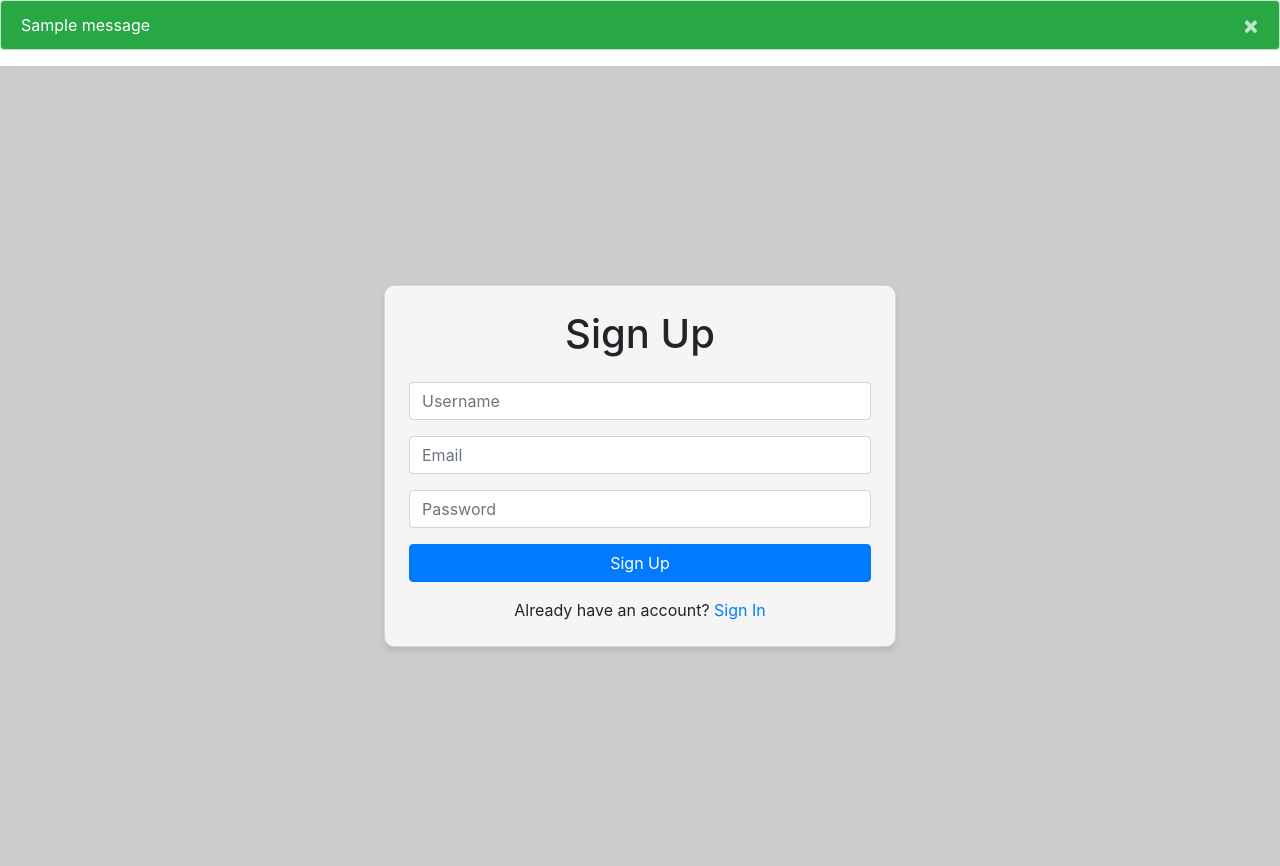
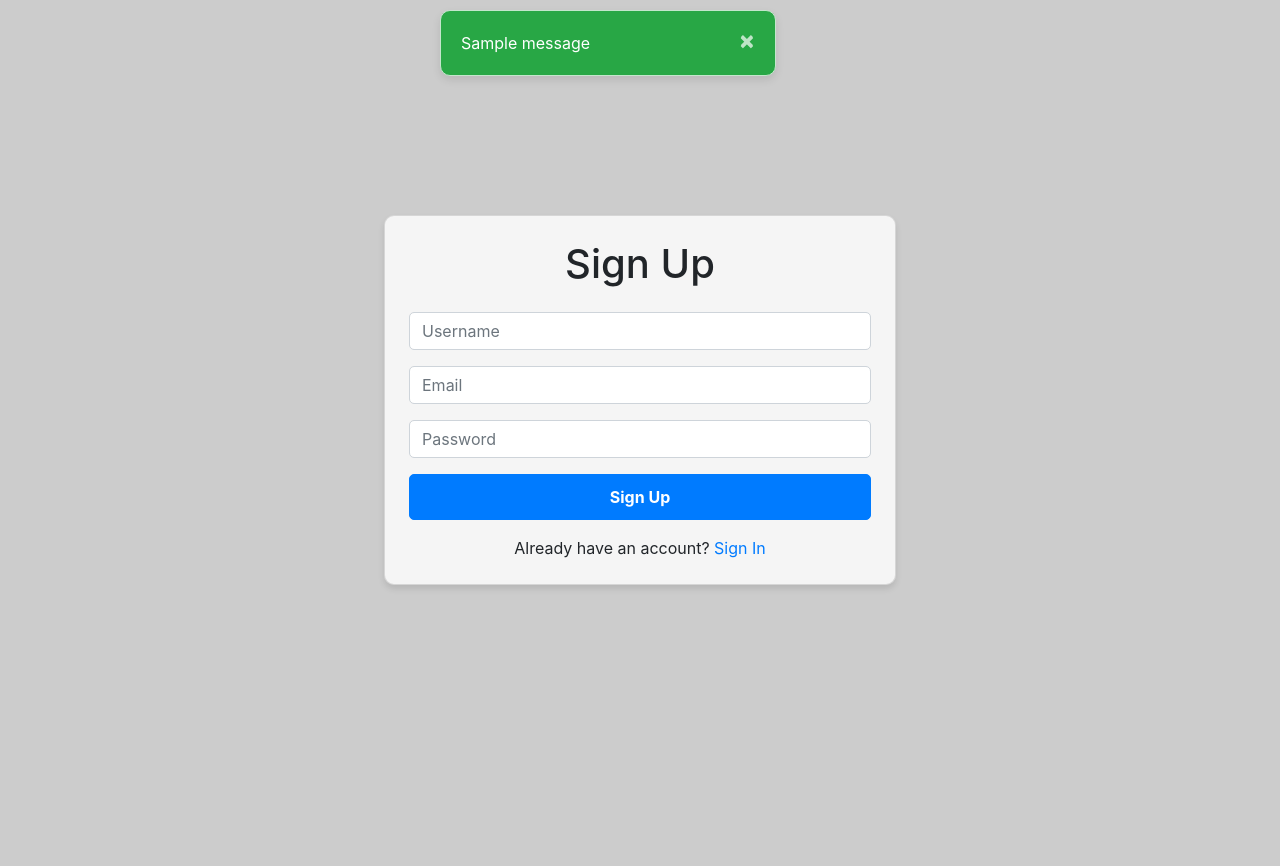
Before and after one commit to abishekvp/lbm, a Django app: page /signup in a window 1280 px wide. After the commit the page ends 588 px from the top, so only its background shows below. Run offline with Django 5.2, Linux system fonts and the light colour scheme; tables that the repository leaves empty hold one stand-in row (values such as "Sample post"); one stand-in notice (Sample message) is shown; some libraries are stand-ins or nearby versions.

Commit message:
update notification

```diff
--- a/static/css/main.css
+++ b/static/css/main.css
@@ -1,15 +1,79 @@
+/* Reset styles for body and html */
 html, body {
   margin: 0;
   padding: 0;
   height: 100%;
 }
 
-.sign{
+/* Sign-In Section (full-screen background) */
+.sign {
   height: 100vh;
   background-color: rgba(0, 0, 0, 0.2);
 }
 
-/* Custom alert colors */
+/* Centered Notification Container */
+.notification-container {
+  position: fixed;
+  top: 0;
+  left: 0;
+  width: 100%;
+  height: 100%;
+  display: flex;
+  justify-content: center;
+  align-items: flex-start;
+  z-index: 9999; /* Ensure it is above other content */
+  pointer-events: none; /* Prevent the container from blocking interaction with other elements */
+}
+
+/* Modern Alert Style */
+.modern-alert {
+  background-color: rgba(0, 0, 0, 0.8); /* Dark background */
+  color: white;
+  border-radius: 10px; /* Rounded corners */
+  padding: 20px;
+  margin: 10px;
+  max-width: 80%;
+  width: 400px;
+  box-shadow: 0 4px 8px rgba(0, 0, 0, 0.1);
+  pointer-events: auto; /* Make sure the alert is interactive */
+  opacity: 0;
+  animation: fadeIn 0.5s ease-out forwards;
+}
+
+/* Fade-in Animation for Alerts */
+@keyframes fadeIn {
+  from {
+    opacity: 0;
+  }
+  to {
+    opacity: 1;
+  }
+}
+
+/* Custom Close Button */
+.modern-alert .close {
+  color: white;
+  font-size: 1.5rem;
+  opacity: 0.7;
+}
+
+.modern-alert .close:hover {
+  opacity: 1;
+}
+
+.alert-dismissible .close {
+  position: absolute;
+  top: 45%;
+  right: 0;
+  transform: translateY(-50%);
+  padding: 20px;
+  display: flex;
+  align-items: center;
+  justify-content: center;
+  height: 100%;
+}
+
+/* Custom alert colors based on message tags */
 .alert-success {
   background-color: #28a745;
   color: white;
@@ -30,12 +94,21 @@
   color: white;
 }
 
-  /* Custom styles for close button */
-  .alert .close {
-    color: white;
-    opacity: 0.7;
+/* To ensure proper display of notification spacing */
+.notification-container > .alert {
+  margin-top: 20px;
 }
 
-  .alert .close:hover {
-    opacity: 1;
+/* Custom button and input styles for Sign-In form */
+.card .form-control {
+  border-radius: 5px;
 }
+
+.card .btn {
+  border-radius: 5px;
+  padding: 10px;
+}
+
+.card .custom-btn {
+  font-weight: bold;
+}
--- a/templates/index.html
+++ b/templates/index.html
@@ -14,17 +14,18 @@
 </head>
 <body>
   <!-- Notification Area (for messages) -->
-  <!-- Notification Area (for messages) -->
   {% if messages %}
+    <div class="notification-container">
       <div id="message-box">
         {% for message in messages %}
-        <div class="alert alert-{{ message.tags }} alert-dismissible fade show" role="alert">
+          <div class="alert alert-{{ message.tags }} alert-dismissible fade show modern-alert" role="alert">
             {{ message }}
             <button type="button" class="close" data-dismiss="alert" aria-label="Close">
               <span aria-hidden="true">&times;</span>
             </button>
           </div>
         {% endfor %}
+      </div>
     </div>
   {% endif %}
 
```
Also changed, not shown: db.sqlite3. Lines whose indentation alone changed are shown as unchanged.
